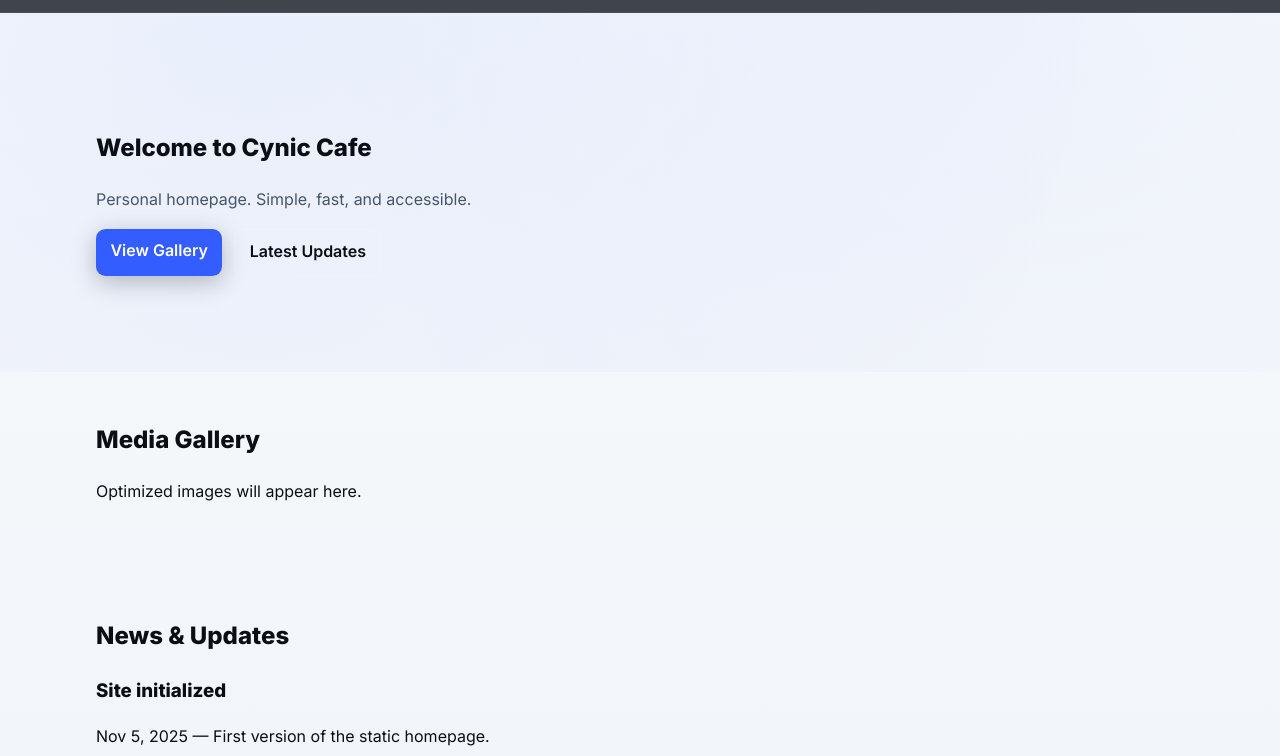
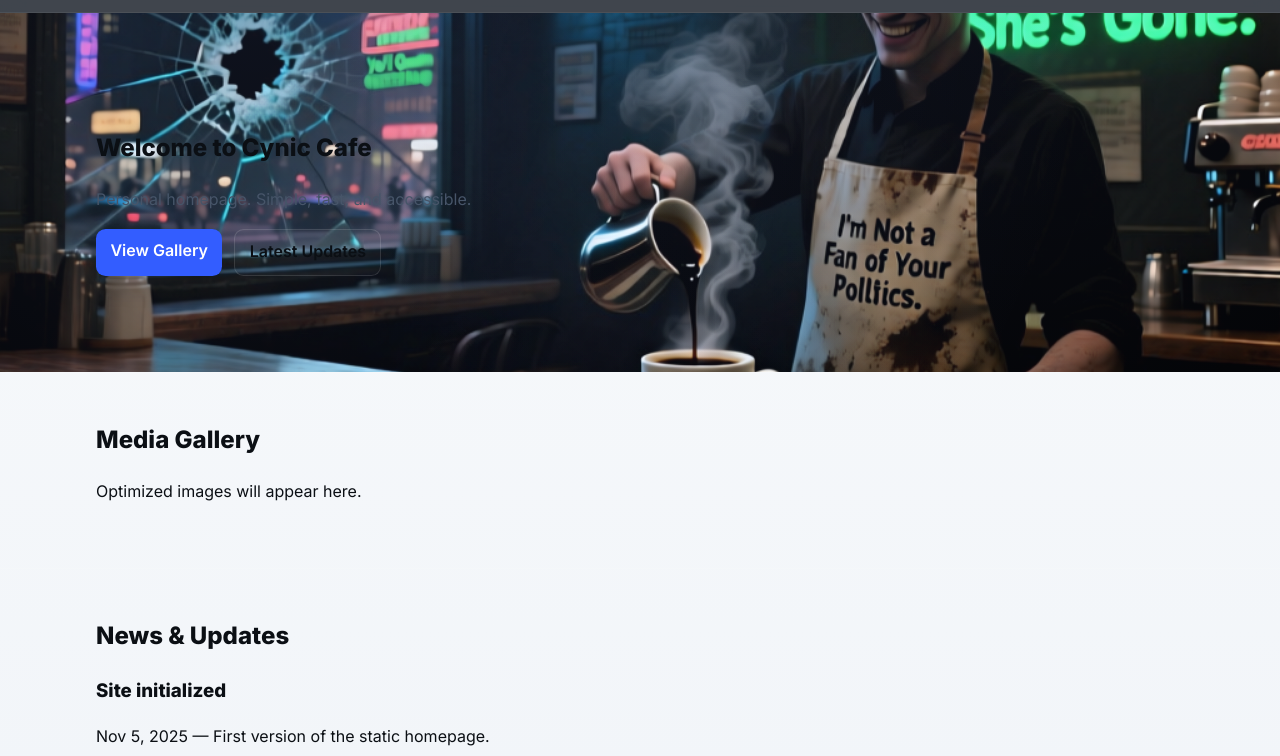
Before and after one commit to Dagon575/cyniccafe-landing, a plain HTML site: page index.html in a window 1280 px wide. Shown: the part 44-800 px from the top of the page. Drawn offline with Linux system fonts and the light colour scheme.

Commit message:
Use CyniccafeWallpaper as hero background image

```diff
--- a/style.css
+++ b/style.css
@@ -48,9 +48,13 @@ a:hover{text-decoration:underline}
 
 .hero-section{
   padding: clamp(3rem, 8vw, 6rem) 0;
-  background:
+  background-image:
     radial-gradient(1200px 1200px at 20% -10%, rgba(124,156,255,.12), transparent 70%),
-    radial-gradient(1000px 1000px at 80% 0%, rgba(124,156,255,.08), transparent 70%);
+    radial-gradient(1000px 1000px at 80% 0%, rgba(124,156,255,.08), transparent 70%),
+    url("images/media/CyniccafeWallpaper.png");
+  background-size: auto, auto, cover;
+  background-position: 20% -10%, 80% 0%, center;
+  background-repeat: no-repeat, no-repeat, no-repeat;
 }
 .hero-section .lead{color:var(--color-muted);max-width:50ch}
 .hero-actions{display:flex;gap:var(--space-3);margin-top:var(--space-4);flex-wrap:wrap}
```
Also changed, not shown: images/media/CyniccafeWallpaper.png (added).
